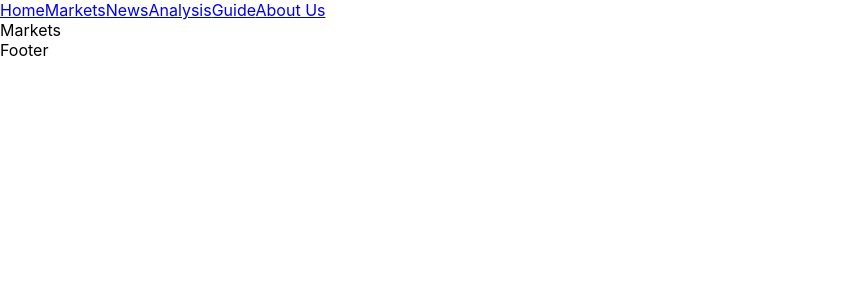
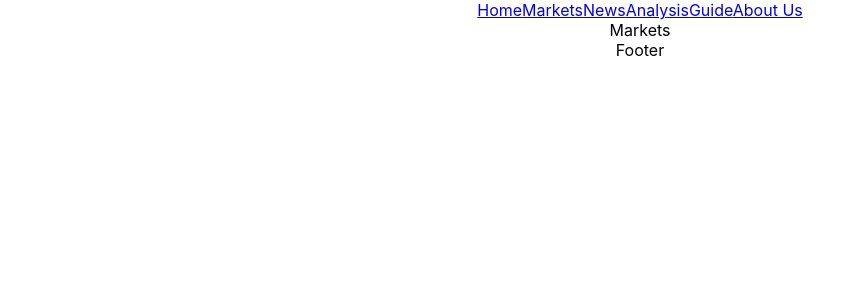
Before and after one commit to calebmutisya/TradeSim, a React (Create React App) app in the folder client/: page /markets in a window 1280 px wide. Shown: the top 300 px of the page, without its empty margins (0-864 px from the left). Built offline with nearby package versions, Linux system fonts and the light colour scheme.

Commit message:
imported Css

```diff
--- a/client/src/layouts/Layout.js
+++ b/client/src/layouts/Layout.js
@@ -1,12 +1,12 @@
 import React from 'react'
 import {Outlet} from 'react-router-dom'
+import '../css/App.css';
 import Navbar from '../components/Navbar.js'
 import Footer from '../components/Footer.js'
 
-
 export default function Layout() {
   return (
-    <div>
+    <div className='App'>
         <Navbar/>
         <Outlet/>
         <Footer/>
```
